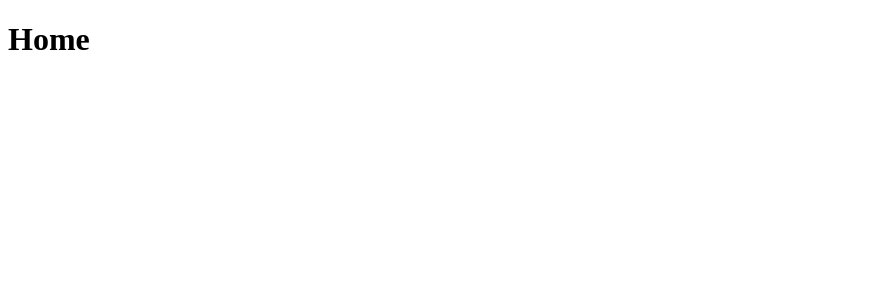
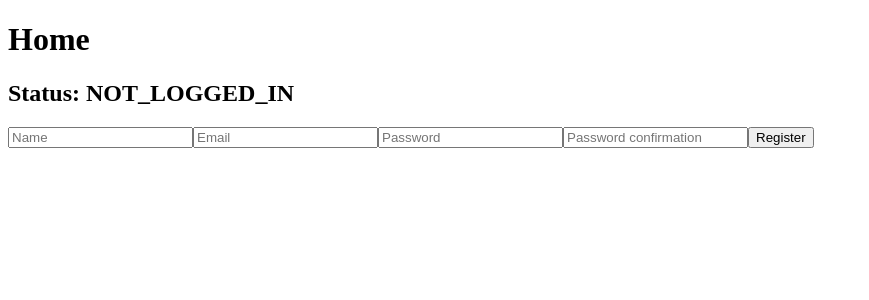
Before and after one commit to noomdalv/react_activity_tracker, a React (Create React App) app: page / in a window 1280 px wide. Shown: the top 300 px of the page, without its empty margins (0-869 px from the left). Built offline with nearby package versions, Linux system fonts and the light colour scheme.

Commit message:
implemented user registration with component and api call to create new user

```diff
--- a/src/App.js
+++ b/src/App.js
@@ -3,15 +3,31 @@ import { BrowserRouter as Router, Switch, Route } from 'react-router-dom';
 import Home from './components/Home';
 import Dashboard from './components/Dashboard';
 
-const App = () => (
+class App extends React.Component {
+  constructor(props) {
+    super(props);
+    this.state = {
+      loggedInStatus: "NOT_LOGGED_IN",
+      user: {
+
+      }
+    }
+  }
+
+  render() {
+    return (
       <div className="App">
         <Router>
           <Switch>
-        <Route exact path="/" component={Home} />
-        <Route exact path="/dashboard" component={Dashboard} />
+            <Route exact path="/"
+              render={props => (<Home {...props} loggedInStatus={this.state.loggedInStatus} />)} />
+            <Route exact path="/dashboard"
+              render={props => (<Dashboard {...props} loggedInStatus={this.state.loggedInStatus} />)} />
           </Switch>
         </Router>
       </div>
-);
+    )
+  }
+};
 
 export default App;
--- a/src/components/Dashboard.js
+++ b/src/components/Dashboard.js
@@ -1,8 +1,9 @@
 import React from 'react';
 
-const Dashboard = () => (
+const Dashboard = (props) => (
   <div>
     <h1>Dashboard</h1>
+    <h2>Status: {props.loggedInStatus}</h2>
   </div>
 );
 
--- a/src/components/Home.js
+++ b/src/components/Home.js
@@ -1,4 +1,5 @@
 import React from 'react';
+import Registration from './auth/Registration.js';
 
 class Home extends React.Component {
   constructor(props) {
@@ -10,7 +11,11 @@ class Home extends React.Component {
 
   render() {
     return (
-      <h1>Home</h1>
+      <div>
+        <h1>Home</h1>
+        <h2>Status: {this.props.loggedInStatus}</h2>
+        <Registration />
+      </div>
     );
   }
 }
--- /dev/null
+++ b/src/components/auth/Registration.js
@@ -0,0 +1,66 @@
+import React from 'react';
+import axios from 'axios';
+
+class Registration extends React.Component {
+  constructor(props) {
+    super(props);
+    this.state = {
+      name: "",
+      email: "",
+      password: "",
+      password_confirmation: "",
+      errors: ""
+    };
+    this.handleSubmit = this.handleSubmit.bind(this);
+    this.handleChange = this.handleChange.bind(this);
+  }
+
+  handleSubmit(event) {
+    event.preventDefault();
+    const { name, email, password, password_confirmation } = this.state
+    axios.post("http://localhost:3001/registrations", {
+      user: {
+        name: name,
+        email: email,
+        password: password,
+        password_confirmation: password_confirmation
+      }
+    },
+    { withCredentials: true })
+    .then(response => {
+      console.log("registration response =>", response) })
+    .catch(error => {
+      console.error("Registration error =>", error)
+    })
+  }
+
+  handleChange(event) {
+    this.setState({
+      [event.target.name]: event.target.value
+    })
+  }
+
+  render() {
+    return (
+      <div>
+        <form onSubmit={this.handleSubmit}>
+          <input type="text" name="name" placeholder="Name"
+            value={this.state.name} onChange={this.handleChange} required />
+
+          <input type="email" name="email" placeholder="Email"
+            value={this.state.email} onChange={this.handleChange} required />
+
+          <input type="password" name="password" placeholder="Password"
+            value={this.state.password} onChange={this.handleChange} required />
+
+          <input type="password" name="password_confirmation" placeholder="Password confirmation"
+              value={this.state.password_confirmation} onChange={this.handleChange} required />
+
+          <button type="submit">Register</button>
+        </form>
+      </div>
+    );
+  }
+}
+
+export default Registration;
```
Lines whose indentation alone changed are shown as unchanged.
